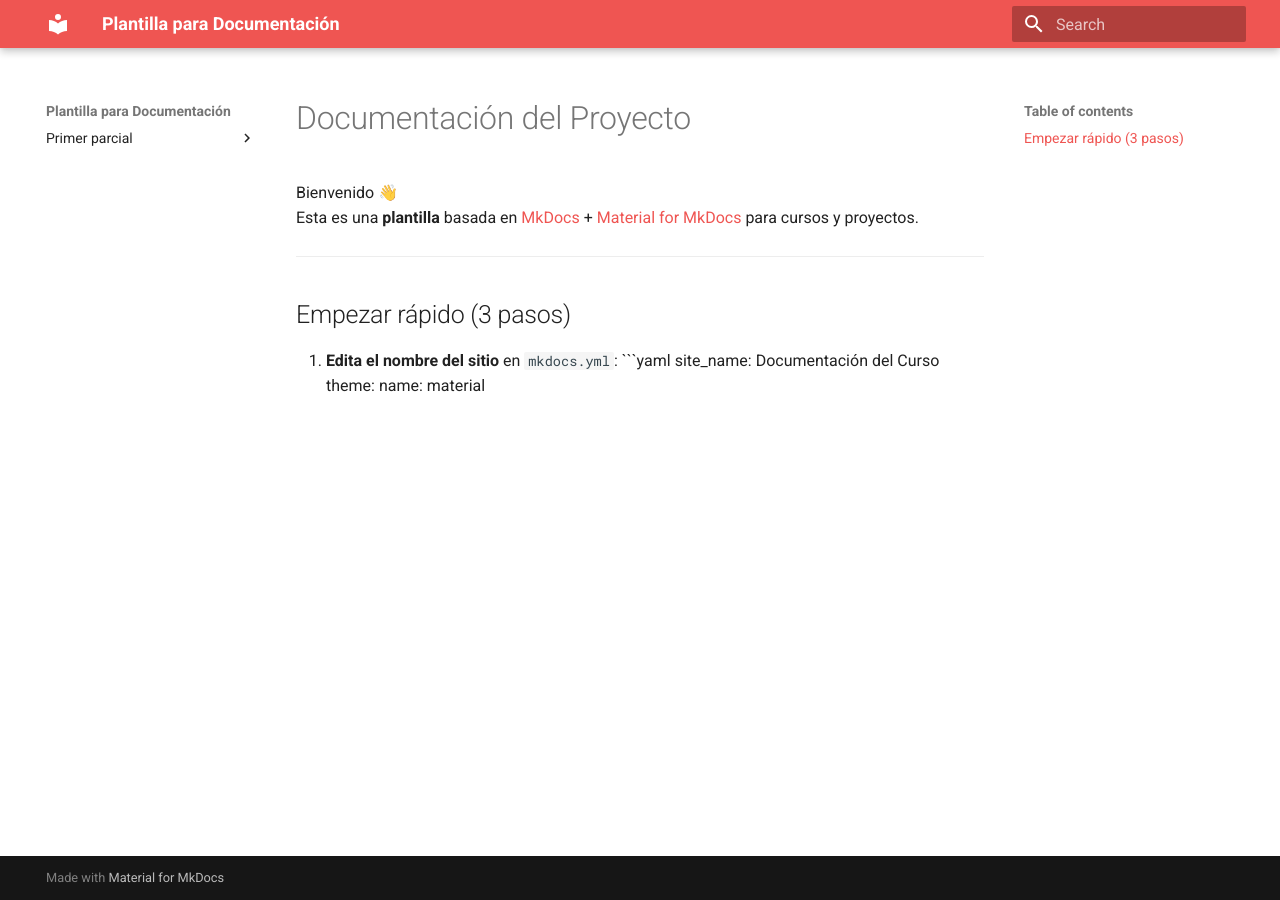
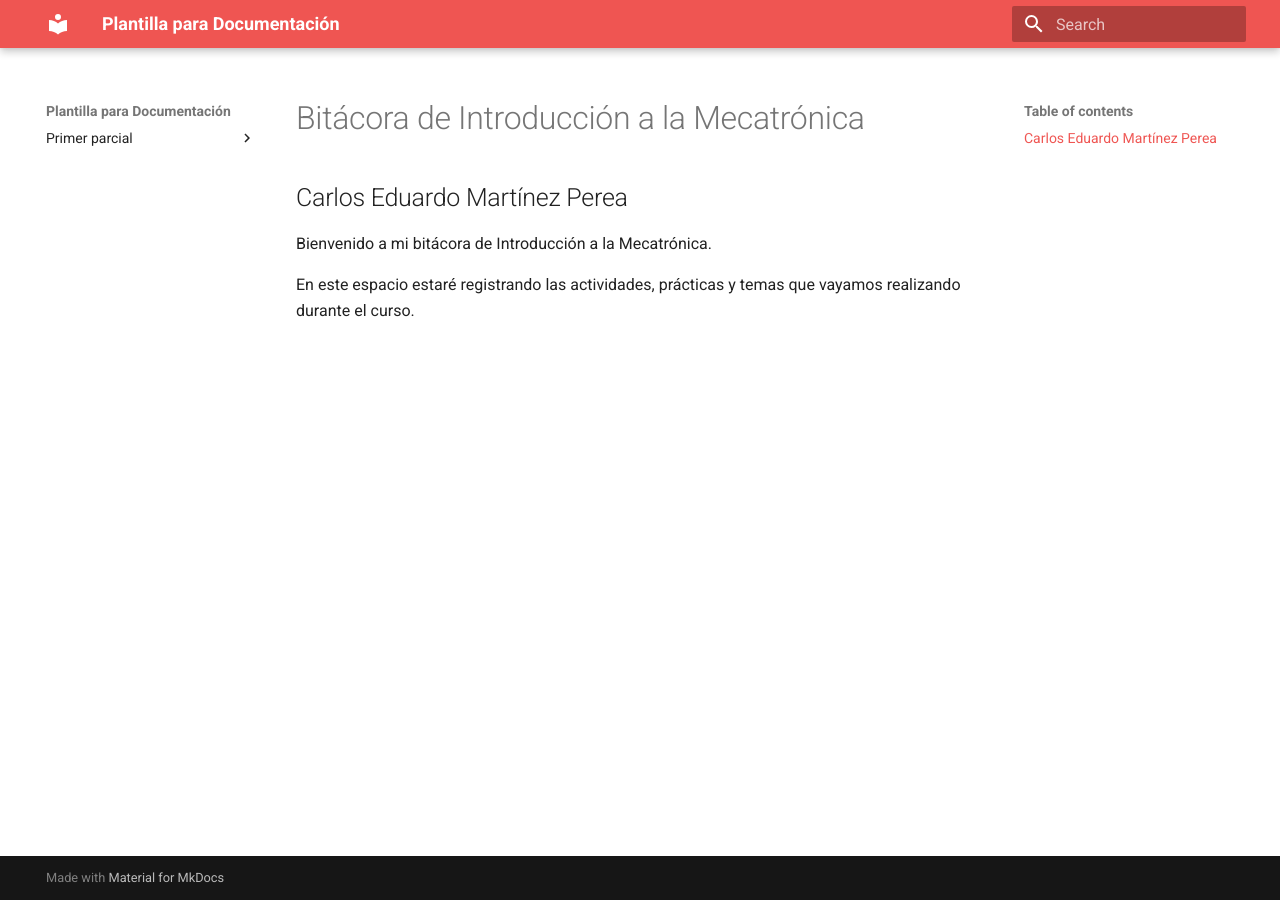
Before and after one commit to carlos287mtz-wq/Bit-cora-1, an MkDocs documentation site: the page built from docs/index.md, in a window 1280 px wide. Built offline with MkDocs 1.6.1 and Material for MkDocs 9.7.7, drawn with Linux system fonts in a browser that asks for light colours.

Commit message:
Agregue portada

````diff
--- a/docs/index.md
+++ b/docs/index.md
@@ -1,14 +1,7 @@
-# Documentación del Proyecto
+# Bitácora de Introducción a la Mecatrónica
 
-Bienvenido 👋
-Esta es una **plantilla** basada en [MkDocs](https://www.mkdocs.org/) + [Material for MkDocs](https://squidfunk.github.io/mkdocs-material/) para cursos y proyectos.
+## Carlos Eduardo Martínez Perea
 
----
+Bienvenido a mi bitácora de Introducción a la Mecatrónica.
 
-## Empezar rápido (3 pasos)
-
-1. **Edita el nombre del sitio** en `mkdocs.yml`:
-   ```yaml
-   site_name: Documentación del Curso
-   theme:
-     name: material
+En este espacio estaré registrando las actividades, prácticas y temas que vayamos realizando durante el curso.
````
